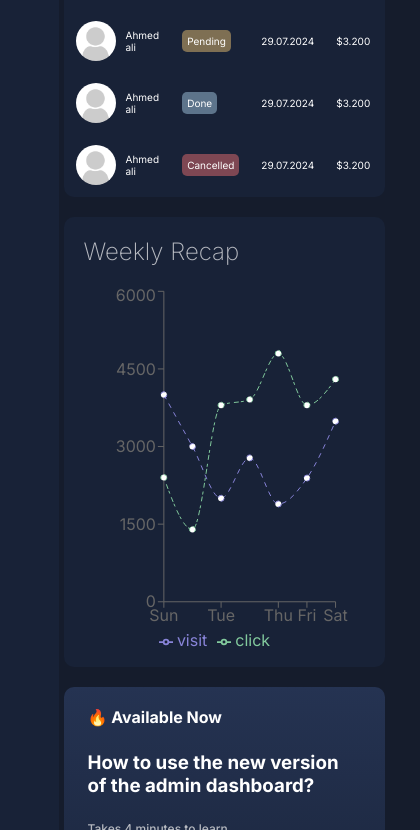
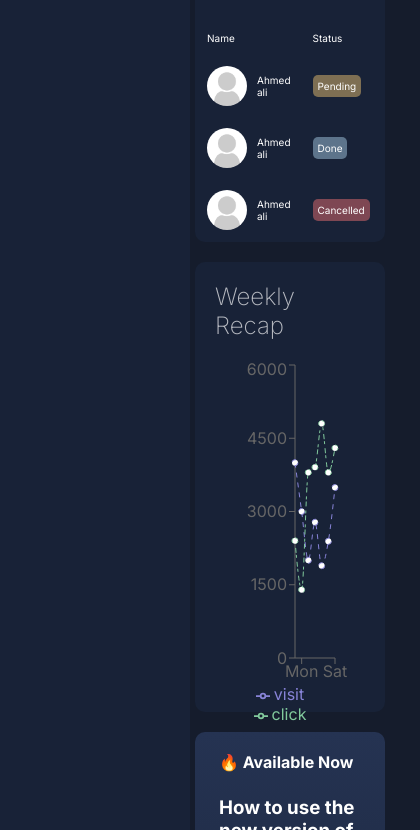
Before and after one commit to ahmedhanydev/nextjs-admin-dashboard, a Next.js app: page /dashboard in a window 390 px wide. Shown: the part 743-1573 px from the top of the page, 420 px wide, since content can reach past the window. Built offline with nearby package versions, Linux system fonts and the light colour scheme; no server answers; sample sign-in values are in the browser's storage.

Commit message:
change in mobile styles

```diff
--- a/app/ui/dashboard/dashboard.module.css
+++ b/app/ui/dashboard/dashboard.module.css
@@ -54,6 +54,7 @@
     padding: 5px;
     flex: 1;
     width: 85%;
+    overflow-x: hidden;
   }
 }
 
```
